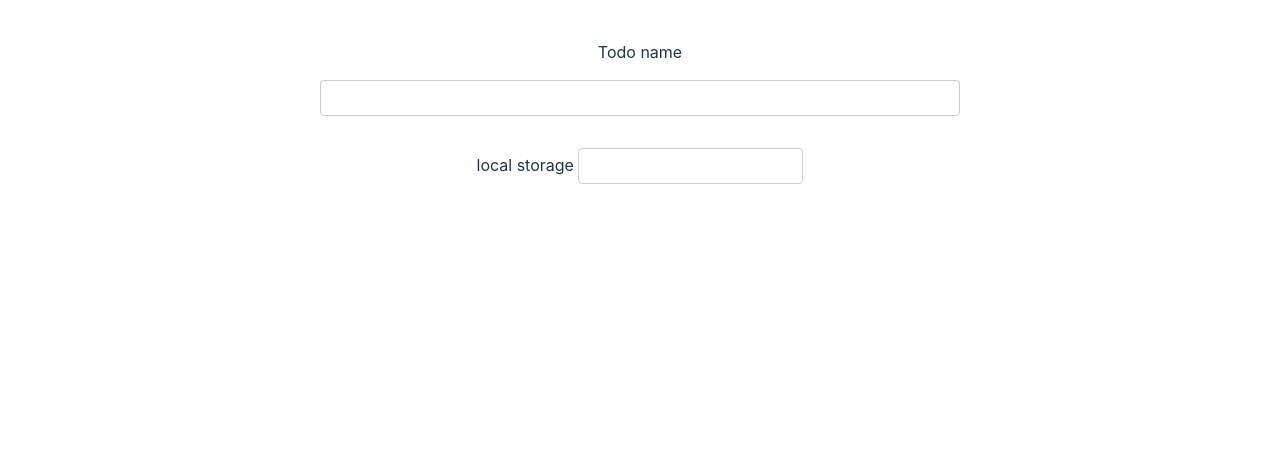
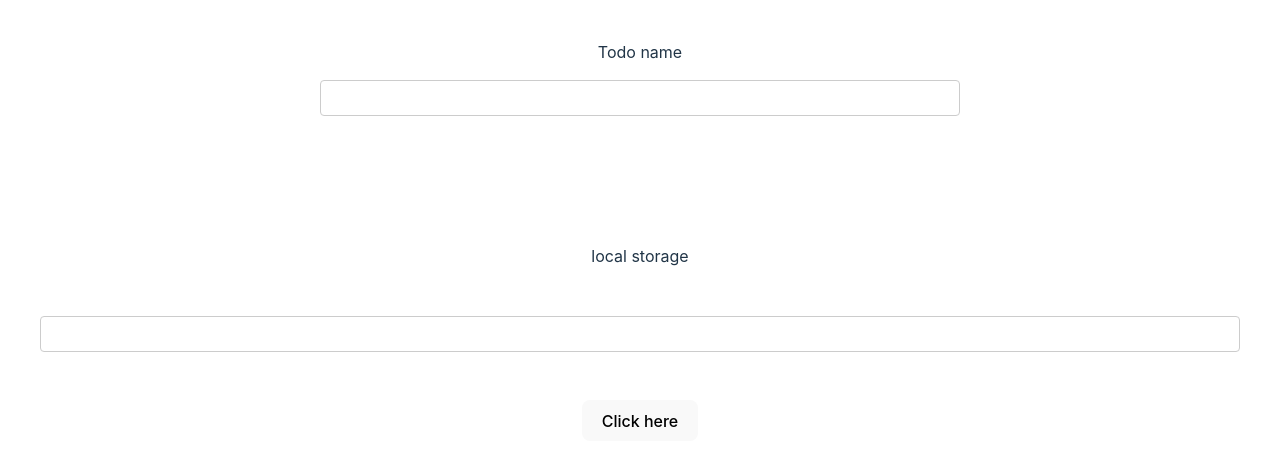
Before and after one commit to magda5281/todo-usereducer, a React (Vite) app: page / in a window 1280 px wide. Shown: the top 466 px of the page. Built offline with nearby package versions, Linux system fonts and the light colour scheme.

Commit message:
Add useLauoutEffect hook

```diff
--- a/src/App.tsx
+++ b/src/App.tsx
@@ -6,6 +6,7 @@ import TodoComponent from './components/Todo';
 import type { Todo, ActionType } from './types';
 import useLocalStorage from './useLocalStorage';
 import useUpdateLogger from './useUpdateLogger';
+import ModalExample from './components/ModalExample';
 
 export const ACTIONS = {
   ADD_NEW: 'add_todo',
@@ -44,7 +45,7 @@ function App() {
     setName('');
   }
   return (
-    <>
+    <div style={{ display: 'flex', flexDirection: 'column', gap: '3rem' }}>
       <form
         onSubmit={handleSubmit}
         style={{ display: 'flex', justifyContent: 'center' }}
@@ -67,7 +68,6 @@ function App() {
           />
         </div>
       </form>
-
       <ul>
         {todos.map((todo) => {
           return (
@@ -75,7 +75,6 @@ function App() {
           );
         })}
       </ul>
-
       <label htmlFor='value'>local storage </label>
       <input
         name='value'
@@ -83,7 +82,8 @@ function App() {
         value={value}
         onChange={(e) => setValue(e.target.value)}
       />
-    </>
+      <ModalExample />
+    </div>
   );
 }
 
--- /dev/null
+++ b/src/components/ModalExample.tsx
@@ -0,0 +1,25 @@
+import { useLayoutEffect, useRef, useState } from 'react';
+
+export default function ModalExample() {
+  const [show, setShow] = useState(false);
+  const popup = useRef<HTMLDivElement>(null);
+  const button = useRef<HTMLButtonElement>(null);
+
+  useLayoutEffect(() => {
+    if (popup.current == null || button.current == null) return;
+    const { bottom } = button.current.getBoundingClientRect();
+    popup.current.style.top = `${bottom + 25}px`;
+  }, [show]);
+  return (
+    <div>
+      <button ref={button} onClick={() => setShow((prev) => !prev)}>
+        Click here
+      </button>
+      {show && (
+        <div style={{ position: 'absolute' }} ref={popup}>
+          This is a popup
+        </div>
+      )}
+    </div>
+  );
+}
--- a/src/useUpdateLogger.ts
+++ b/src/useUpdateLogger.ts
@@ -1,6 +1,6 @@
 import { useEffect } from 'react';
 
-export default function useUpdateLogger(value) {
+export default function useUpdateLogger(value: string) {
   useEffect(() => {
     console.log(value);
   });
```
